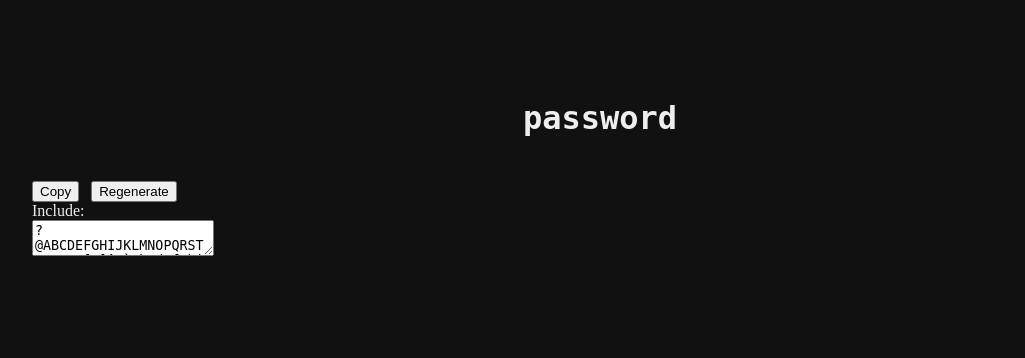
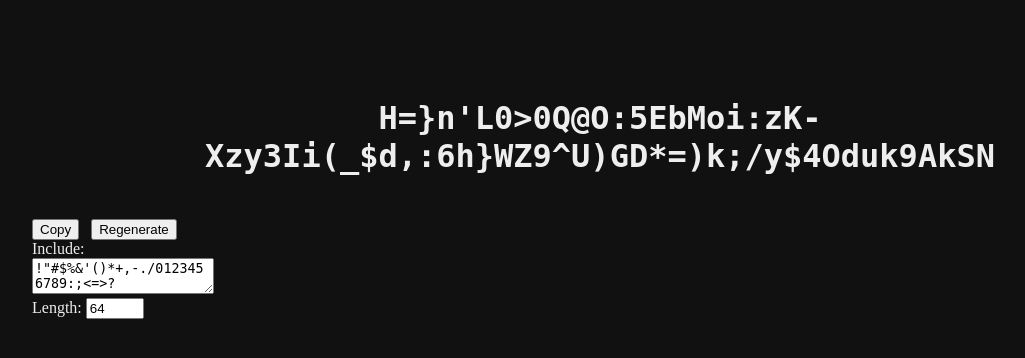
Before and after one commit to Willlumm/website, a Flask app: template templates/password.html in a window 1280 px wide. Shown: the top 358 px of the page, without its empty margins (40-1065 px from the left). Run offline with Flask 3, Linux system fonts and the light colour scheme; the template is opened without the code that fills it, so the values that code supplies are empty.

Commit message:
Added start function

```diff
--- a/main.py
+++ b/main.py
@@ -1,5 +1,6 @@
+# flask --app main run -p 8000
+
 from flask import Flask, render_template, request
-from password_generator import generate_password
 
 app = Flask(__name__)
 
@@ -14,5 +15,4 @@ def password():
     if request.method == "POST":
         chars = request.form["chars"]
         length = int(request.form["length"])
-    password = generate_password(chars, length)
     return render_template("password.html", password=password, chars=chars, length=length)
--- a/templates/password.html
+++ b/templates/password.html
@@ -4,8 +4,8 @@
         <title>Password Generator</title>
         <link rel="stylesheet" href="static/style.css">
     </head>
-    <body onload="generatePassword()">
-        <h2 id="password">password</h2>
+    <body onload="start()">
+        <h2 id="password"></h2>
         <br>
         <button onclick="copy()">Copy</button>
         &nbsp;
@@ -14,7 +14,7 @@
         <form>
             <label for="chars">Include:</label>
             <br>
-            <textarea id="chars" name="chars" value="!"#$%&'()*+,-./0123456789:;<=>?@ABCDEFGHIJKLMNOPQRSTUVWXYZ[\]^_`abcdefghijklmnopqrstuvwxyz{|}">
+            <textarea id="chars" name="chars" value=""></textarea>
             <br>
             <label for="length">Length:</label>
             <input id="length" name="length" type="number" value=64 style="width:50px">
@@ -35,5 +35,10 @@
             }
             document.getElementById("password").innerHTML = password.join("");
         }
+
+        function start() {
+            document.getElementById("chars").value = "!\"#$%&'()*+,-./0123456789:;<=>?@ABCDEFGHIJKLMNOPQRSTUVWXYZ[\]^_`abcdefghijklmnopqrstuvwxyz{|}";
+            generatePassword()
+        }
     </script>
 </html>
```
